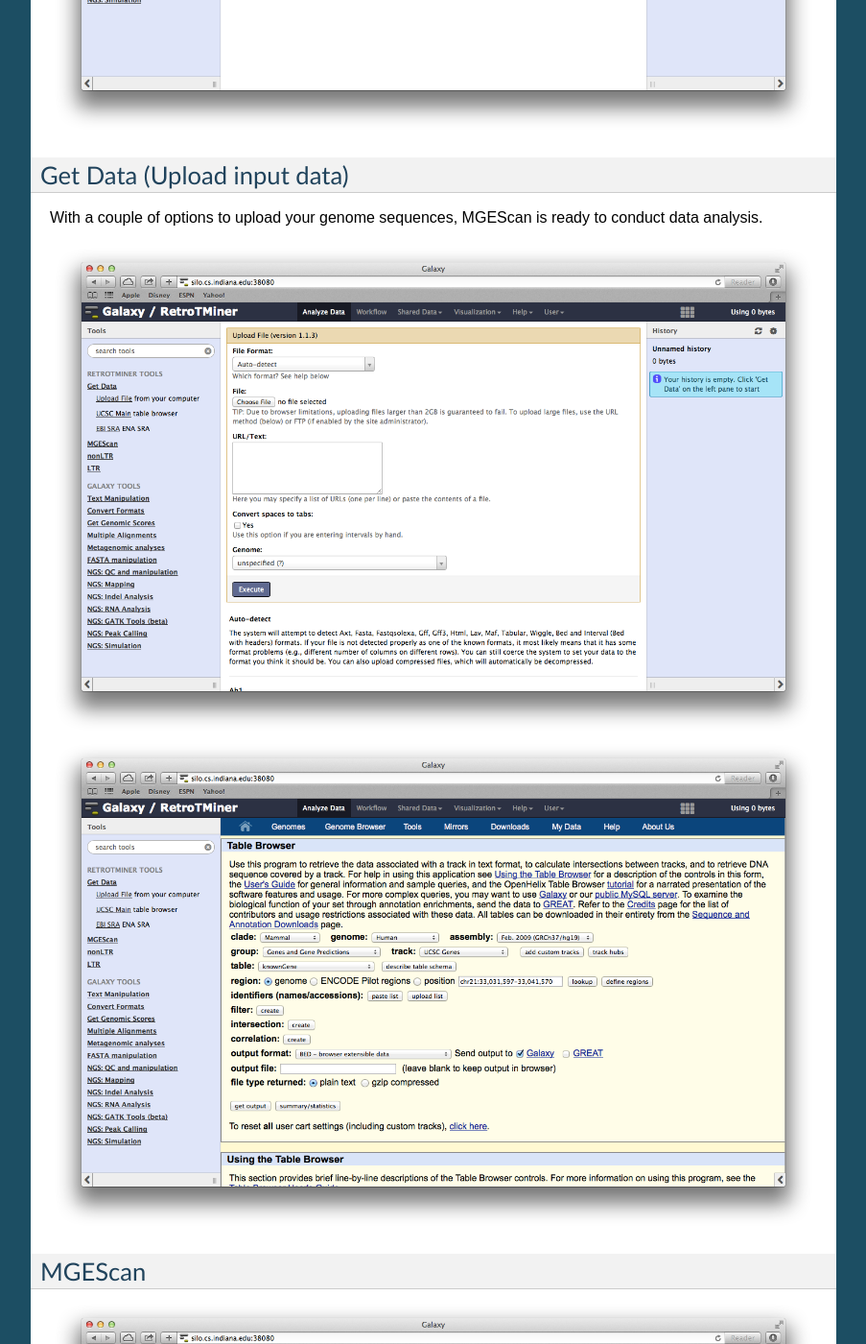
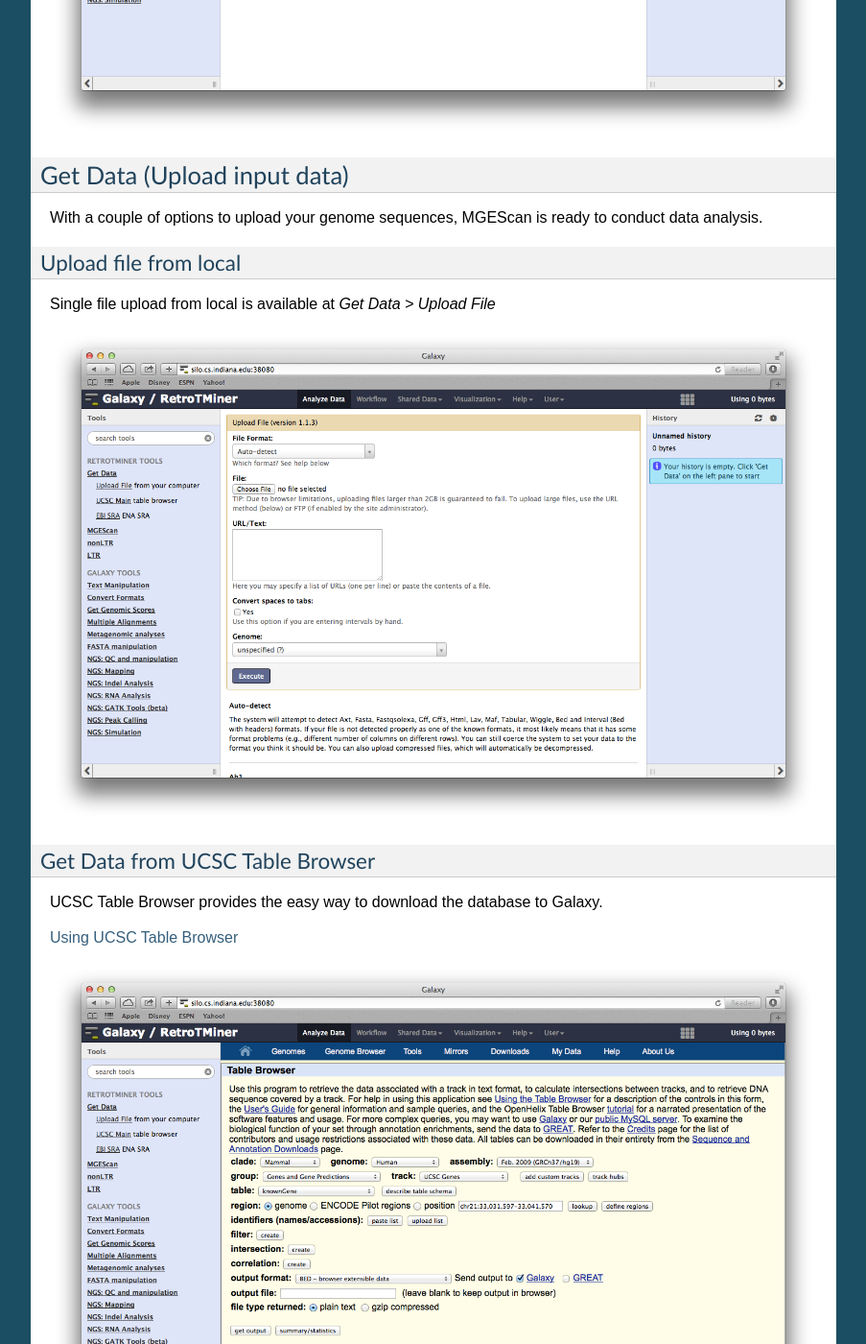
Before and after one commit to MGEScan/mgescan, a Sphinx documentation site: the page built from docs/source/tutorial.rst, in a window 1280 px wide and 1400 px high, scrolled down 1976 px. Shown: the whole window at 96% size, without its empty margins (198-1101 px from the left). Built offline with Sphinx 7.4.7, drawn with Linux system fonts in a browser that asks for light colours; pages that are not in the unit, such as notebooks, are missing from menus; some of the changed text lies outside the part shown.

Commit message:
Update tutorial.rst

```diff
--- a/docs/source/tutorial.rst
+++ b/docs/source/tutorial.rst
@@ -29,7 +29,19 @@ Get Data (Upload input data)
 -----------------------------
 With a couple of options to upload your genome sequences, MGEScan is ready to conduct data analysis.
 
+Upload file from local
+^^^^^^^^^^^^^^^^^^^^^^^
+
+Single file upload from local is available at *Get Data > Upload File*
+
 .. image:: images/rtm-upload-file.png
+
+Get Data from UCSC Table Browser
+^^^^^^^^^^^^^^^^^^^^^^^^^^^^^^^^^
+
+UCSC Table Browser provides the easy way to download the database to Galaxy.
+
+`Using UCSC Table Browser <http://genome.ucsc.edu/cgi-bin/hgTables?GALAXY_URL=http%3A//silo.cs.indiana.edu%3A38080/tool_runner&tool_id=ucsc_table_direct1&hgta_compressType=none&sendToGalaxy=1&hgta_outputType=bed#Help>`_
 
 .. image:: images/rtm-upload-ucsc.png
 
```
